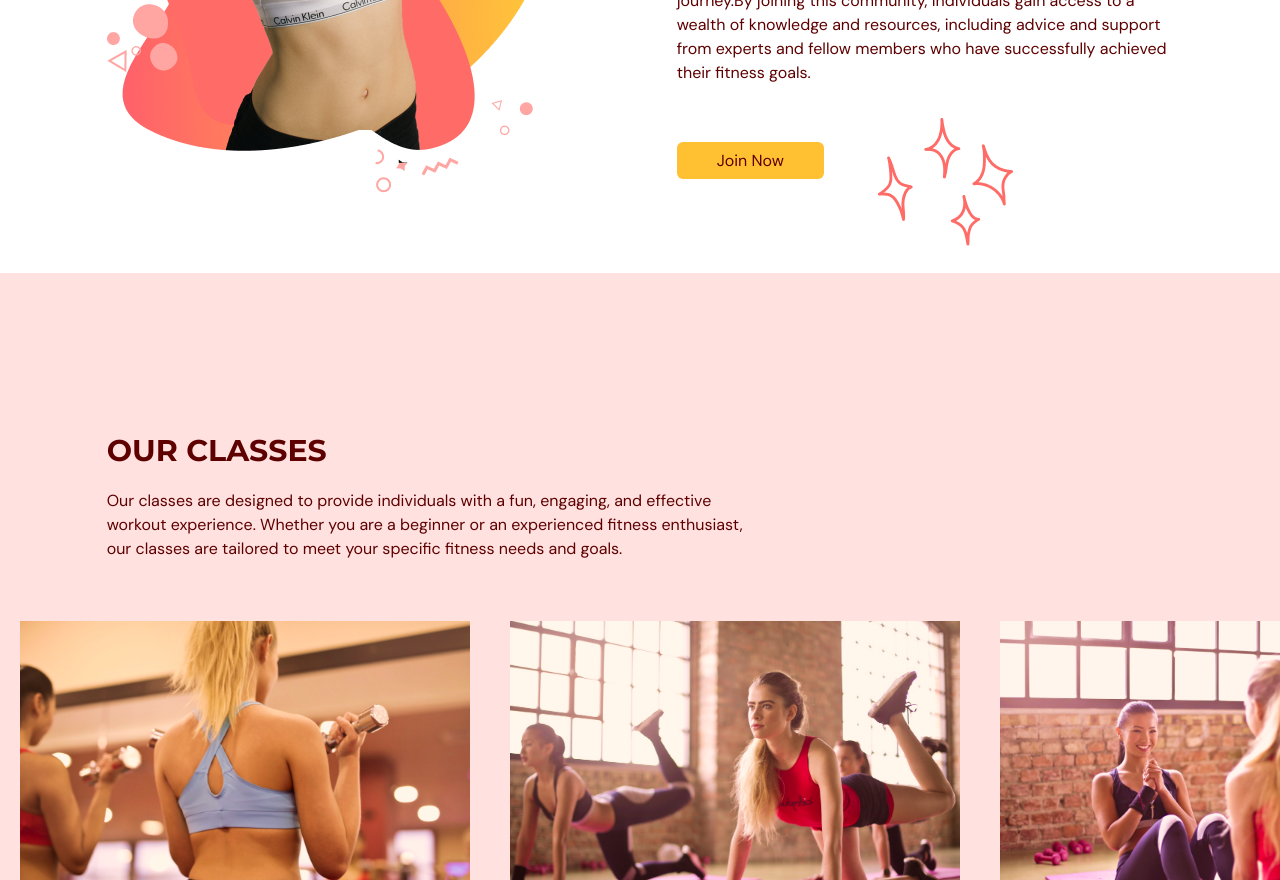
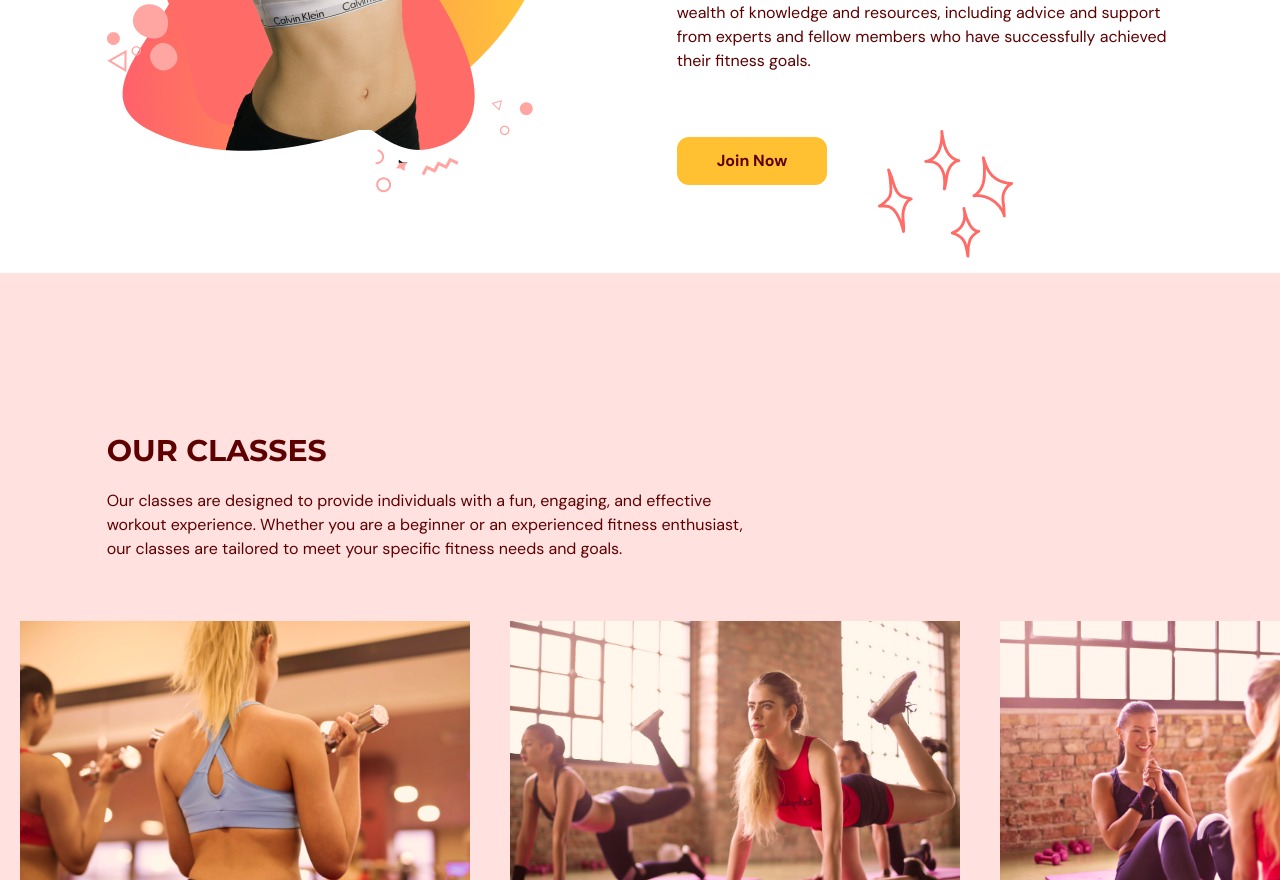
Before and after one commit to ali-0407/fitness-gym-website, a React (Vite) app: page / in a window 1280 px wide. Shown: the part 1920-2800 px from the top of the page. Built offline with nearby package versions, Linux system fonts and the light colour scheme.

Commit message:
feat: applied best practices

```diff
--- a/index.html
+++ b/index.html
@@ -4,7 +4,8 @@
     <meta charset="UTF-8" />
     <link rel="icon" type="image/svg+xml" href="/vite.svg" />
     <meta name="viewport" content="width=device-width, initial-scale=1.0" />
-    <title>Vite + React + TS</title>
+    <meta name="description" content="Evolve Gym — Unrivaled fitness classes, world-class studios, and expert trainers. Join now and get the body you dream of." />
+    <title>Evolve Gym | Fitness Classes &amp; Training</title>
   </head>
   <body>
     <div id="root"></div>
--- a/src/index.css
+++ b/src/index.css
@@ -1,17 +1,46 @@
-@import url('https://fonts.googleapis.com/css2?family=DM+Sans:wght@400;700&family=Montserrat:wght@700&display=swap');
+@import url('https://fonts.googleapis.com/css2?family=DM+Sans:ital,opsz,wght@0,9..40,400;0,9..40,500;0,9..40,600;0,9..40,700&family=Montserrat:wght@600;700;800&display=swap');
 
 @tailwind base;
 @tailwind components;
 @tailwind utilities;
 
+@layer base {
+  html {
+    scroll-behavior: smooth;
+  }
 
-html,
-body,
-#root,
-.app{
+  html,
+  body,
+  #root,
+  .app {
     height: 100%;
     width: 100%;
     font-family: 'DM Sans', sans-serif;
-    @apply text-gray-500;
+    @apply text-gray-500 antialiased;
+  }
 
+  *:focus-visible {
+    @apply outline-2 outline-offset-2 outline-primary-500;
+  }
+
+  ::selection {
+    @apply bg-primary-300/40 text-gray-500;
+  }
 }
+
+@layer components {
+  .input-base {
+    @apply mb-5 w-full rounded-xl border-2 border-primary-100 bg-primary-300/80 px-5 py-3.5
+           text-white placeholder-white/80
+           transition-all duration-300
+           focus:border-primary-500 focus:bg-primary-300 focus:outline-none focus:ring-2 focus:ring-primary-500/30;
+  }
+
+  .btn-primary {
+    @apply inline-flex items-center justify-center rounded-xl bg-secondary-500 px-10 py-3
+           font-bold text-gray-500
+           transition-all duration-300
+           hover:bg-primary-500 hover:text-white hover:shadow-lg
+           focus-visible:ring-2 focus-visible:ring-primary-500 focus-visible:ring-offset-2;
+  }
+}
--- a/src/scenes/contactUs/index.tsx
+++ b/src/scenes/contactUs/index.tsx
@@ -9,8 +9,6 @@ type Props = {
 };
 
 const ContactUs = ({ setSelectedPage }: Props) => {
-  const inputStyles = `mb-5 w-full rounded-lg bg-primary-300 px-5 py-3 placeholder-white`;
-
   const {
     register,
     trigger,
@@ -33,7 +31,7 @@ const ContactUs = ({ setSelectedPage }: Props) => {
       >
         {/* Header */}
         <motion.div
-          className="md: w-3/5"
+          className="md:w-3/5"
           initial="hidden"
           whileInView="visible"
           viewport={{ once: true, amount: 0.5 }}
@@ -74,7 +72,7 @@ const ContactUs = ({ setSelectedPage }: Props) => {
             >
               {/* name */}
               <input
-                className={inputStyles}
+                className="input-base"
                 type="text"
                 placeholder="Name"
                 //basically react hook form registering your input by passing in the name of the input
@@ -93,10 +91,10 @@ const ContactUs = ({ setSelectedPage }: Props) => {
               )}
 
               {/* email */}
-              <input
-                className={inputStyles}
-                type="text"
-                placeholder="EMAIL"
+            <input
+              className="input-base"
+              type="text"
+              placeholder="EMAIL"
                 {...register("email", {
                   required: true,
                   pattern: /^[A-Z0-9._%+-]+@[A-Z0-9.-]+\.[A-Z]{2,}$/i,
@@ -113,9 +111,9 @@ const ContactUs = ({ setSelectedPage }: Props) => {
 
               {/* message */}
 
-              <textarea
-                className={inputStyles}
-                placeholder="MESSAGE"
+            <textarea
+              className="input-base"
+              placeholder="MESSAGE"
                 rows={4}
                 cols={50}
                 {...register("message", {
@@ -136,7 +134,7 @@ const ContactUs = ({ setSelectedPage }: Props) => {
 
               <button
                 type="submit"
-                className="mt-5 rounded-lg bg-secondary-500 px-20 py-3 transition duration-500 hover:text-white"
+                className="btn-primary mt-5 px-20"
               >
                 SUBMIT
               </button>
--- a/src/shared/ActionButton.tsx
+++ b/src/shared/ActionButton.tsx
@@ -9,10 +9,9 @@ type Props = {
 const ActionButton = ({children, setSelectedPage}: Props) => {
   return (
     <AnchorLink
-    className="rounded-md bg-secondary-500 px-10 py-2 hover:bg-primary-500 hover-text-white"
+    className="btn-primary"
     onClick={() => setSelectedPage(SelectedPage.ContactUs)}
-    // href="#contact-us"
-    href = {`#${SelectedPage.ContactUs}`}
+    href={`#${SelectedPage.ContactUs}`}
     >
         {children}
     </AnchorLink>
--- a/tailwind.config.js
+++ b/tailwind.config.js
@@ -14,14 +14,17 @@ export default {
         "secondary-400": "#FFCD5B",
         "secondary-500": "#FFC132",
       },
-      backgroundImage: (theme) => ({
-        "gradient-yellowred":
-          "linear-gradient(90deg, #FF616A 0%, #FFC837 100%)",
-        "mobile-home": "url('./assets/HomePageGraphic.png')",
-      }),
       fontFamily: {
         dmsans: ["DM Sans", "sans-serif"],
         montserrat: ["Montserrat", "sans-serif"],
+      },
+      backgroundImage: {
+        "gradient-yellowred": "linear-gradient(90deg, #FF616A 0%, #FFC837 100%)",
+        "mobile-home": "url('./assets/HomePageGraphic.png')",
+      },
+      boxShadow: {
+        soft: "0 4px 20px rgba(94, 0, 0, 0.08)",
+        card: "0 8px 32px rgba(94, 0, 0, 0.1)",
       },
       content: {
         evolvetext: "url('./assets/EvolveText.png')",
```
Also changed, not shown: 1 other file (tests, documents, lock files or other folders).
